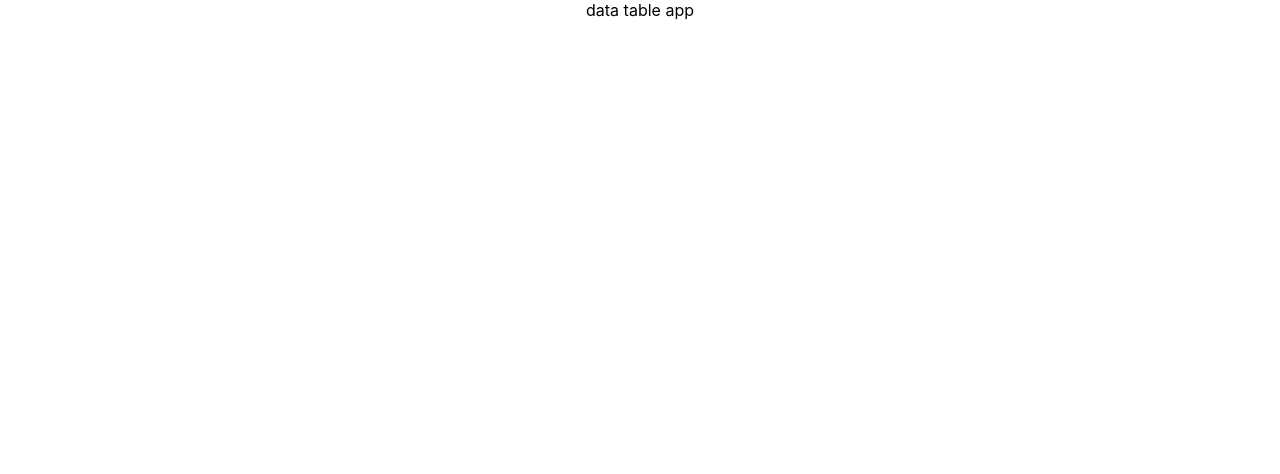
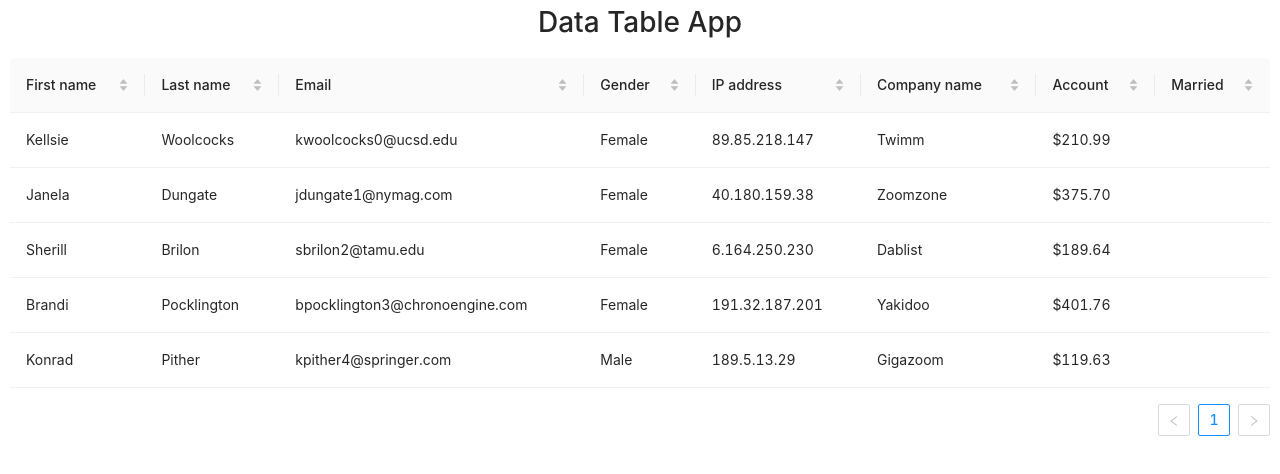
Before and after one commit to mvzelinsky/data-table-app, a React (Create React App) app: page / in a window 1280 px wide. Shown: the top 474 px of the page. Built offline with nearby package versions, Linux system fonts and the light colour scheme; the HTML template or start-up script is replaced by a standard one.

Commit message:
[feature]: added table with hardcode rows

```diff
--- a/package.json
+++ b/package.json
@@ -10,6 +10,7 @@
     "@types/node": "^16.18.3",
     "@types/react": "^18.0.25",
     "@types/react-dom": "^18.0.8",
+    "antd": "^4.24.1",
     "react": "^18.2.0",
     "react-dom": "^18.2.0",
     "react-scripts": "5.0.1",
--- a/src/App.tsx
+++ b/src/App.tsx
@@ -1,10 +1,13 @@
 import React from 'react';
+import DataTable from './components/DataTable';
+
 import './App.css';
 
 function App() {
   return (
     <div className="App">
-      data table app
+      <h1>Data Table App</h1>
+      <DataTable />
     </div>
   );
 }
--- /dev/null
+++ b/src/components/DataTable/index.tsx
@@ -0,0 +1,131 @@
+import React, { FunctionComponent, useState } from "react";
+import { Table } from 'antd';
+import type { ColumnsType } from 'antd/es/table';
+import 'antd/dist/antd.css';
+import './styles.css';
+
+interface DataType {
+  id: number;
+  first_name: string;
+  last_name: string;
+  email: string;
+  gender: string, // !TODO fix type to { female / male }
+  ip_address: string;
+  company_name: string;
+  account: string;
+  married: boolean;
+}
+
+const DataTable: FunctionComponent = () => {
+  const [data, setData] = useState([
+    {
+      "id": 1,
+      "first_name": "Kellsie",
+      "last_name": "Woolcocks",
+      "email": "kwoolcocks0@ucsd.edu",
+      "gender": "Female",
+      "ip_address": "89.85.218.147",
+      "company_name": "Twimm",
+      "account": "$210.99",
+      "married": false
+    },
+    {
+      "id": 2,
+      "first_name": "Janela",
+      "last_name": "Dungate",
+      "email": "jdungate1@nymag.com",
+      "gender": "Female",
+      "ip_address": "40.180.159.38",
+      "company_name": "Zoomzone",
+      "account": "$375.70",
+      "married": false
+    },
+    {
+      "id": 3,
+      "first_name": "Sherill",
+      "last_name": "Brilon",
+      "email": "sbrilon2@tamu.edu",
+      "gender": "Female",
+      "ip_address": "6.164.250.230",
+      "company_name": "Dablist",
+      "account": "$189.64",
+      "married": false
+    },
+    {
+      "id": 4,
+      "first_name": "Brandi",
+      "last_name": "Pocklington",
+      "email": "bpocklington3@chronoengine.com",
+      "gender": "Female",
+      "ip_address": "191.32.187.201",
+      "company_name": "Yakidoo",
+      "account": "$401.76",
+      "married": true
+    },
+    {
+      "id": 5,
+      "first_name": "Konrad",
+      "last_name": "Pither",
+      "email": "kpither4@springer.com",
+      "gender": "Male",
+      "ip_address": "189.5.13.29",
+      "company_name": "Gigazoom",
+      "account": "$119.63",
+      "married": true
+    },
+  ]);
+
+  const columns: ColumnsType<DataType> = [
+    {
+      title: 'First name',
+      dataIndex: 'first_name',
+      sorter: true,
+    },
+    {
+      title: 'Last name',
+      dataIndex: 'last_name',
+      sorter: true,
+    },
+    {
+      title: 'Email',
+      dataIndex: 'email',
+      sorter: true,
+    },
+    {
+      title: 'Gender',
+      dataIndex: 'gender',
+      sorter: true,
+    },
+    {
+      title: 'IP address',
+      dataIndex: 'ip_address',
+      sorter: true,
+    },
+    {
+      title: 'Company name',
+      dataIndex: 'company_name',
+      sorter: true,
+    },
+    {
+      title: 'Account',
+      dataIndex: 'account',
+      sorter: true,
+    },
+    {
+      title: 'Married',
+      dataIndex: 'married',
+      sorter: true,
+    }
+  ];
+
+  return (
+    <div className="TableContainer">
+      <Table
+        columns={columns}
+        dataSource={data}
+      />
+    </div>
+  );
+};
+
+export default DataTable;
--- /dev/null
+++ b/src/components/DataTable/styles.css
@@ -0,0 +1,3 @@
+.TableContainer {
+    margin: 10px;
+}
```
Also changed, not shown: 2 other files (tests, documents, lock files or other folders).
